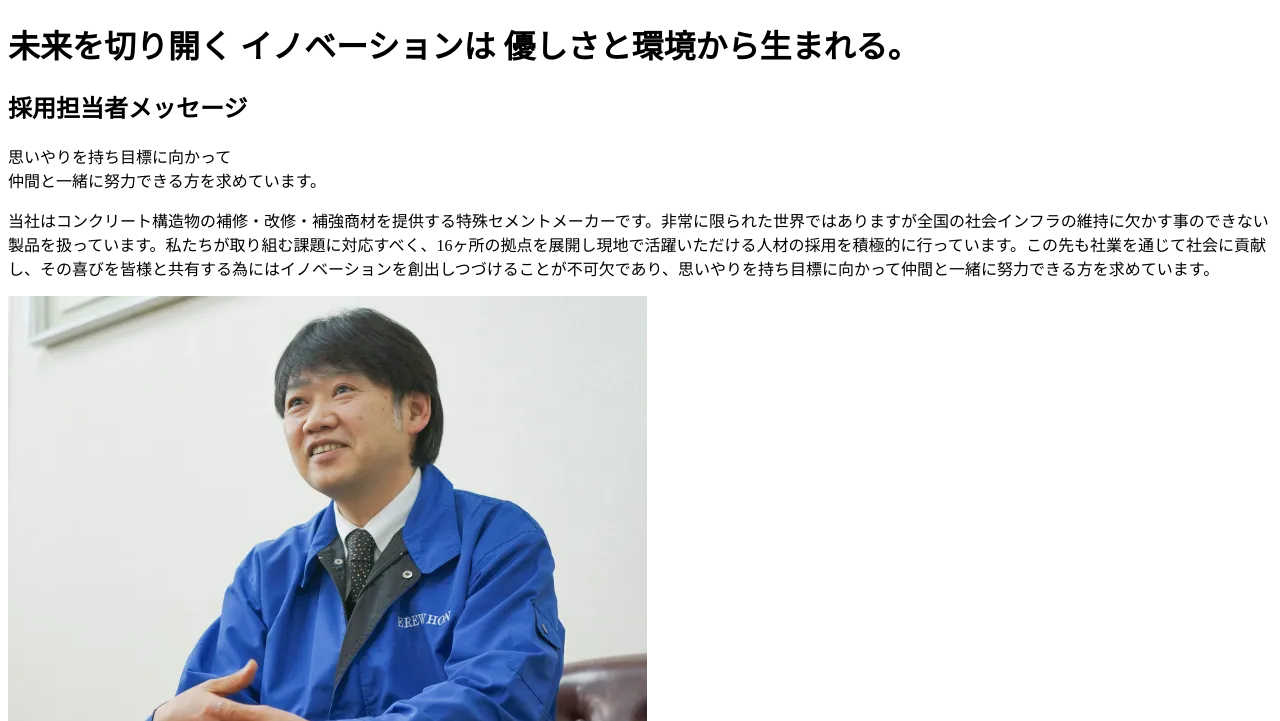
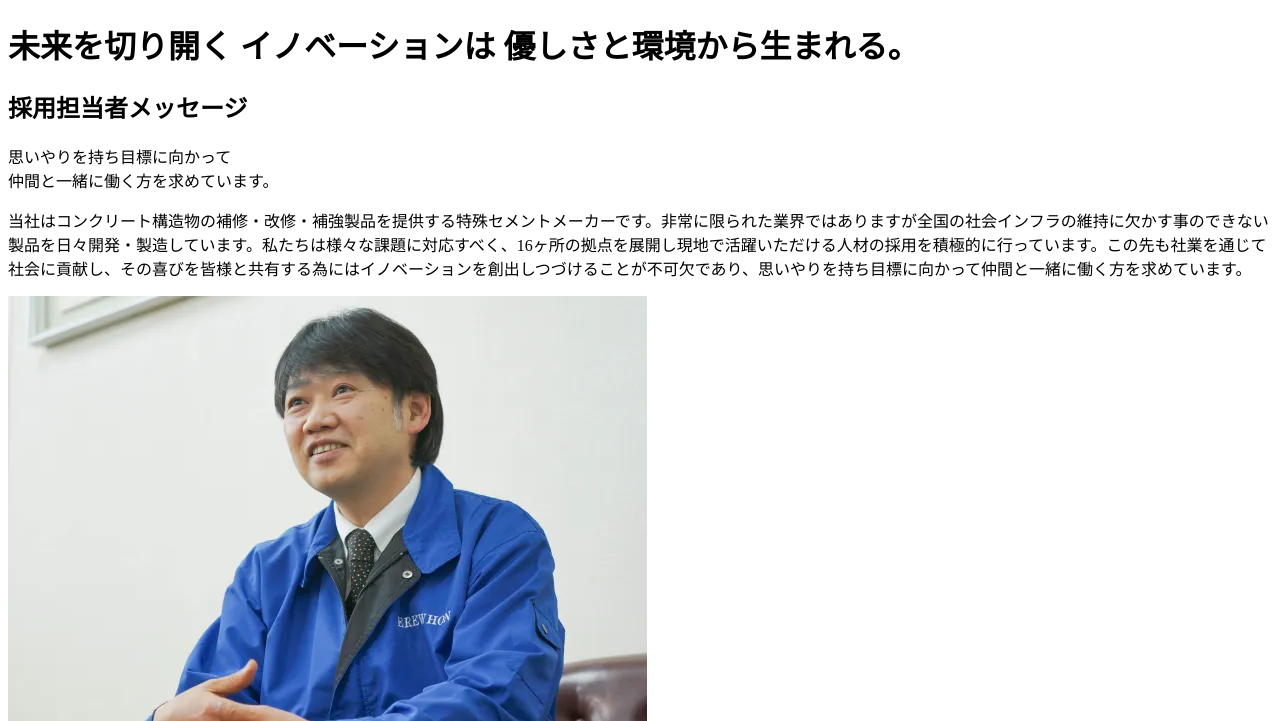
Before and after one commit to VELDOM-Inc/erewhon, a PHP site: page /erewhon/recruit/ in a window 1280 px wide. Shown: the top 721 px of the page. Run offline with PHP 8.4, Linux system fonts and the light colour scheme.

Commit message:
先方指示内容修正＋グロナビhover処理追加

```diff
--- a/erewhon/common/css/pc/header.css
+++ b/erewhon/common/css/pc/header.css
@@ -97,6 +97,11 @@
 
 .hnav__link .__txt {
   background: linear-gradient(0deg, var(--black), var(--black)) no-repeat right bottom / 0 var(--bg-h2);
+}
+
+.hnav__link.active .__txt {
+	border-bottom: 1px solid var(--black);
+	background: none;
 }
 
 /* .header-menu
--- a/erewhon/common/js/common.js
+++ b/erewhon/common/js/common.js
@@ -66,7 +66,7 @@ $(window).on('load', function() {
 });
 
 // gnavi アクティブ
-document.querySelectorAll('.gnav__link').forEach(link => {
+document.querySelectorAll('.hnav__link').forEach(link => {
   if(link.href === window.location.href){
     link.classList.add('active')
   }
--- a/erewhon/recruit/everyday/index.html
+++ b/erewhon/recruit/everyday/index.html
@@ -62,7 +62,7 @@
 									日本一のモルタルを開発できるよう頑張っています。</p>
 									<h3 class="h3 txt_mplus">開発部に求める人材</h3>
 									<p class="txt_mplus">当社独自の製品の開発になります。<br>
-									新たなニーズへの挑戦、既製品の性能の向上、当社に無い技術の開発等です。<br>
+									新たなニーズへの挑戦、既存製品の性能の向上、新たな技術・工法の開発等です。<br>
 									インフラ構造物に対する補修・改修・補強等の要求は絶えることがありません。<br>
 									目的、目標に向かって研究に邁進できる人材を求めています。</p>
 								</div>
@@ -173,7 +173,7 @@
 										<span class="__kana">あんどう しゅうじ</span>
 									</h2>
 									<p class="__txt txt_bold">37歳<br>
-									本社　大分営業所　営業部<br>
+									本社　大分営業所　営業部　主任<br>
 									入社3年<br>
 									休日の過ごし方：家族サービス</p>
 								</div>
@@ -234,7 +234,7 @@
 										<span class="__kana">さるわたり はるな</span>
 									</h2>
 									<p class="__txt txt_bold">29歳<br>
-									経理・総務部<br>
+									経理・総務部　主任<br>
 									入社6年目<br>
 									趣味：テレビゲーム</p>
 								</div>
--- a/erewhon/recruit/index.html
+++ b/erewhon/recruit/index.html
@@ -53,8 +53,8 @@
 							<span class="h2__txt">採用担当者メッセージ</span>
 						</h2>
 						<div data-aos="fade-right" data-aos-once="true" data-aos-delay="600">
-							<p class="__lead txt_mplus">思いやりを持ち目標に向かって<br class="pc_view">仲間と一緒に努力できる方を求めています。</p>
-							<p class="txt_mplus">当社はコンクリート構造物の補修・改修・補強商材を提供する特殊セメントメーカーです。非常に限られた世界ではありますが全国の社会インフラの維持に欠かす事のできない製品を扱っています。私たちが取り組む課題に対応すべく、16ヶ所の拠点を展開し現地で活躍いただける人材の採用を積極的に行っています。この先も社業を通じて社会に貢献し、その喜びを皆様と共有する為にはイノベーションを創出しつづけることが不可欠であり、思いやりを持ち目標に向かって仲間と一緒に努力できる方を求めています。</p>
+							<p class="__lead txt_mplus">思いやりを持ち目標に向かって<br class="pc_view">仲間と一緒に働く方を求めています。</p>
+							<p class="txt_mplus">当社はコンクリート構造物の補修・改修・補強製品を提供する特殊セメントメーカーです。非常に限られた業界ではありますが全国の社会インフラの維持に欠かす事のできない製品を日々開発・製造しています。私たちは様々な課題に対応すべく、16ヶ所の拠点を展開し現地で活躍いただける人材の採用を積極的に行っています。この先も社業を通じて社会に貢献し、その喜びを皆様と共有する為にはイノベーションを創出しつづけることが不可欠であり、思いやりを持ち目標に向かって仲間と一緒に働く方を求めています。</p>
 						</div>
 					</section>
 					<div class="recruit-message__img" data-aos="fade-bottom" data-aos-once="true" data-aos-delay="800">
@@ -125,7 +125,7 @@
 									<div class="recruit-slider-detail txt_mplus">
 										<h3 class="recruit-slider-detail__name">
 											<span class="__bold txt_bold">安東 修司</span>
-											<span class="__detail txt_bold">本社　大分営業所　営業部 <br class="pc_view">入社3年</span>
+											<span class="__detail txt_bold">本社 大分営業所 営業部 主任 <br class="pc_view">入社3年</span>
 										</h3>
 										<p class="__txt txt_bold">3年前に建設業界から転職しました。</p>
 									</div>
@@ -142,7 +142,7 @@
 									<div class="recruit-slider-detail txt_mplus">
 										<h3 class="recruit-slider-detail__name">
 											<span class="__bold txt_bold">猿渡 春奈</span>
-											<span class="__detail txt_bold">営業部 <br class="pc_view">2023年入社</span>
+											<span class="__detail txt_bold">営業部 主任 <br class="pc_view">2023年入社</span>
 										</h3>
 										<p class="__txt txt_bold">学校で情報処理を学んだこともありパソコンスキルを活かせる事</p>
 									</div>
@@ -217,7 +217,7 @@
 								<div class="recruit-slider-detail txt_mplus">
 									<h3 class="recruit-slider-detail__name">
 										<span class="__bold txt_bold">安東 修司</span>
-										<span class="__detail txt_bold">本社　大分営業所　営業部 <br class="pc_view">入社3年</span>
+										<span class="__detail txt_bold">本社 大分営業所 営業部 主任 <br class="pc_view">入社3年</span>
 									</h3>
 									<p class="__txt txt_bold">ルート営業が中心で不安なく成長できる</p>
 								</div>
@@ -234,7 +234,7 @@
 								<div class="recruit-slider-detail txt_mplus">
 									<h3 class="recruit-slider-detail__name">
 										<span class="__bold txt_bold">猿渡 春奈</span>
-										<span class="__detail txt_bold">営業部 <br class="pc_view">2023年入社</span>
+										<span class="__detail txt_bold">営業部 主任 <br class="pc_view">2023年入社</span>
 									</h3>
 									<p class="__txt txt_bold">総務として心配りで経理としてスキルでフロントをサポート</p>
 								</div>
--- a/erewhon/recruit/interview/index.html
+++ b/erewhon/recruit/interview/index.html
@@ -174,7 +174,7 @@
 									<span class="__kana">あんどう しゅうじ</span>
 								</h2>
 								<p class="__txt txt_bold">37歳<br>
-								本社　大分営業所　営業部<br>
+								本社　大分営業所　営業部　主任<br>
 								入社3年<br>
 								休日の過ごし方：家族サービス</p>
 							</div>
@@ -236,7 +236,7 @@
 									<span class="__kana">さるわたり はるな</span>
 								</h2>
 								<p class="__txt txt_bold">29歳<br>
-								経理・総務部<br>
+								経理・総務部　主任<br>
 								入社6年目<br>
 								趣味：テレビゲーム</p>
 							</div>
```
Also changed, not shown: erewhon/recruit/application/index.html (+7 -7 lines).
